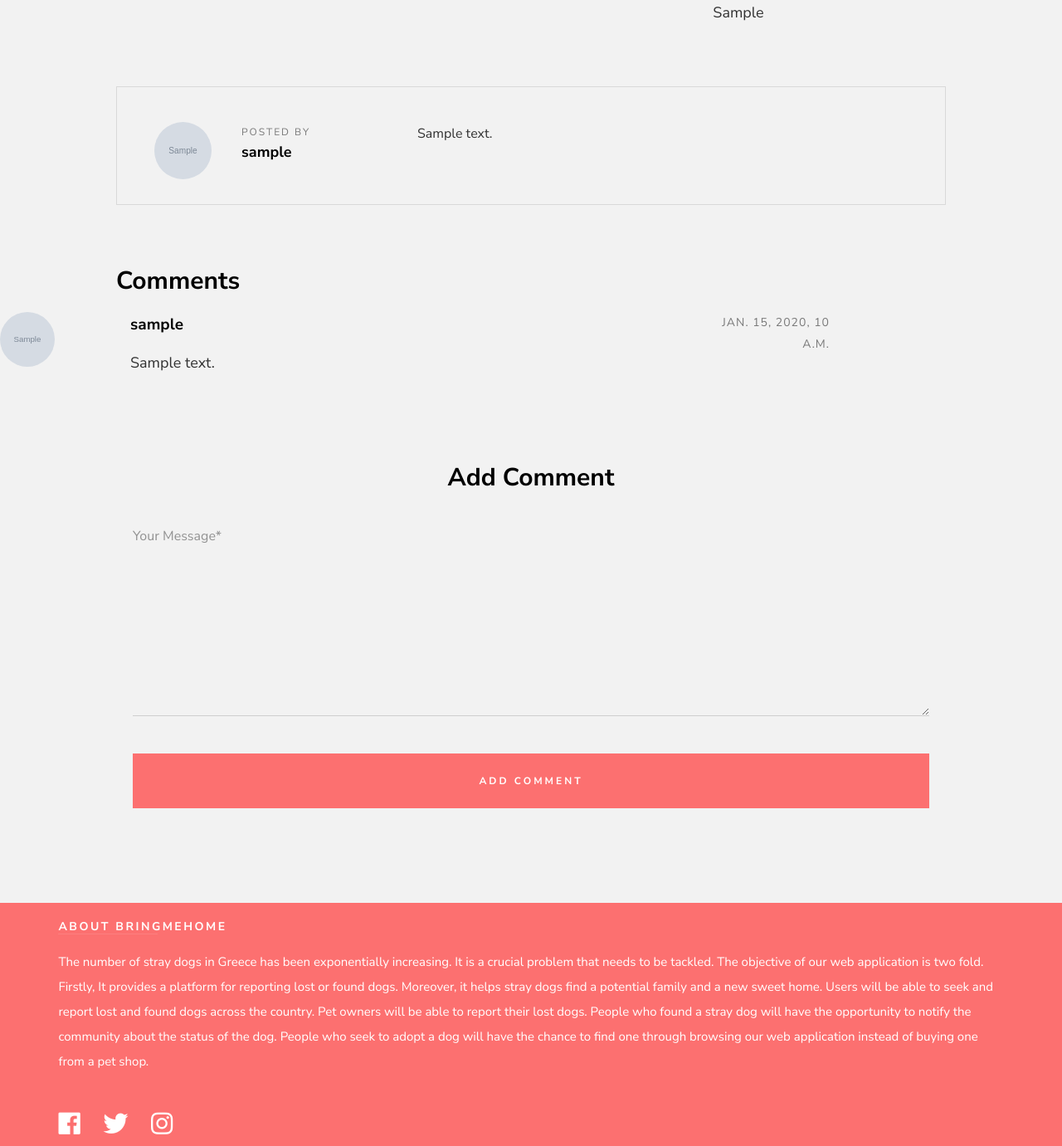
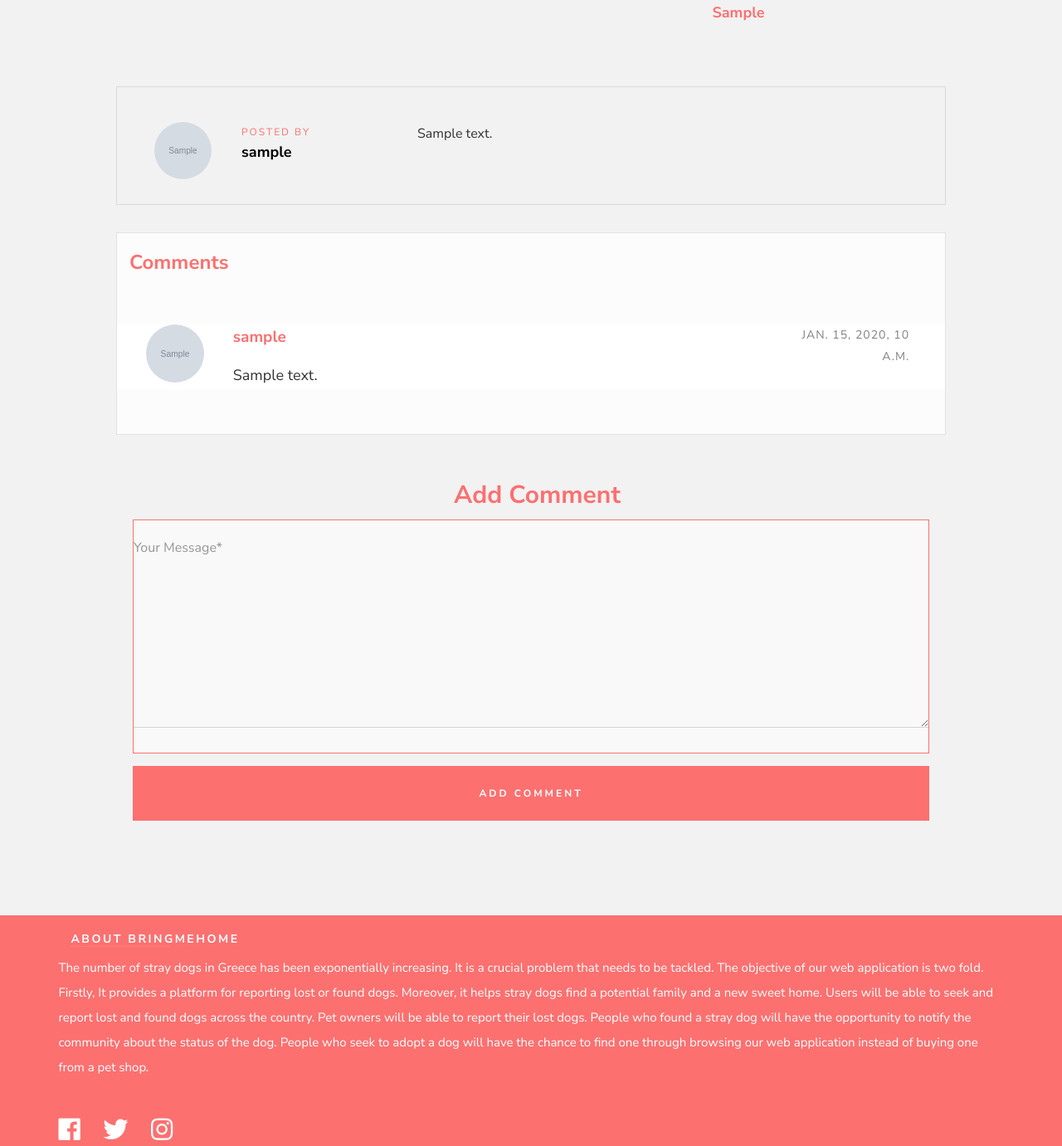
Before and after one commit to SotosMich/BringMeHome, a Django app: page /web_app/post/1/ in a window 1280 px wide. Shown: the part 671-2052 px from the top of the page at 83% size. Run offline with Django 3.2, Linux system fonts and the light colour scheme; a user stored in the database is signed in; tables that the repository leaves empty hold one stand-in row (values such as "Sample post"); grey boxes marked "Sample" are stand-in pictures; some libraries are stand-ins or nearby versions.

Commit message:
Format, post, map minor fixes

```diff
--- a/static/css/main.css
+++ b/static/css/main.css
@@ -117,8 +117,9 @@ h1, h2, h3, h4, h5, h6, .h1, .h2, .h3, .h4, .h5, .h6 {
 }
 
 h1, .h1, h2, .h2, h3, .h3, h4, .h4 {
-  margin-top: 6rem;
-  margin-bottom: 1.8rem;
+  margin-top: 2rem;
+  margin-left: 1.5rem;
+  margin-bottom: 1rem;
 }
 
 @media only screen and (max-width:600px) {
@@ -3973,7 +3974,6 @@ footer [class*="s-footer__"] > .row [class*="col-"]:last-child {
   position: relative;
   list-style: none;
   margin: 0;
-  padding: 1.8rem 0 0 0;
   padding-left: 14%;
 }
 
@@ -3984,10 +3984,11 @@ footer [class*="s-footer__"] > .row [class*="col-"]:last-child {
 }
 
 .comment__avatar img {
-  height: 6.6rem;
-  width: 6.6rem;
+  height: 7rem;
+  width: 7rem;
   border-radius: 100%;
   vertical-align: bottom;
+  margin-left: 50%;
 }
 
 .comment__info {
@@ -4012,6 +4013,7 @@ footer [class*="s-footer__"] > .row [class*="col-"]:last-child {
   position: absolute;
   top: 0;
   right: 0;
+  margin-right: 5%;
 }
 
 .comment__meta .comment__time {
--- a/templates/web_app/add_post.html
+++ b/templates/web_app/add_post.html
@@ -29,7 +29,7 @@
                                                                                       onChange="change_address(this.value);">
                                 </div>
                             {% else %}
-                                <div class="fieldWrapper">
+                                <div class="fieldWrapper" >
                                     {{ field.label_tag }} {{ field }}
                                     {% if field.help_text %}
                                         <p class="help">{{ field.help_text|safe }}</p>
--- a/templates/web_app/post.html
+++ b/templates/web_app/post.html
@@ -5,68 +5,6 @@
     Post
 {% endblock %}
 {% block body_block %}
-    {#<div class="hero-unit">#}
-    {#    <h4>Post {{ post.postId }}</h4>#}
-    {##}
-    {#    <div class="row">#}
-    {#        {% if post %}#}
-    {#        <div class="span12">#}
-    {#            <center>#}
-    {#                <h1>Title</h1>#}
-    {#                <img src="{{ post.image.url }}" alt="img">#}
-    {#                <div class="row">#}
-    {#            </center>#}
-    {#            <br><br>#}
-    {#        </div>#}
-    {#        <div class="span5">#}
-    {#            <div class="side">#}
-    {#                <div><b>Description:</b><br/>#}
-    {#                    {{ post.text }}#}
-    {#                </div>#}
-    {#            </div>#}
-    {#        </div>#}
-    {#        <div class="span5">#}
-    {#    {% if comments %}#}
-    {#        <h3>Comments:</h3>#}
-    {#        <ul>#}
-    {#            {% for comment in comments %}#}
-    {#                <li>#}
-    {#                    <div class="side">#}
-    {#                        <div>Posted in: {{ comment.date }}</div>#}
-    {#                    </div>#}
-    {#                    <div class="side">#}
-    {#                        <div><b>Text:</b><br/>#}
-    {#                            {{ comment.text }}#}
-    {#                        </div>#}
-    {#                    </div>#}
-    {#                    <br>#}
-    {#                </li>#}
-    {#            {% endfor %}#}
-    {#        </ul>#}
-    {#    {% else %}#}
-    {#        <strong>No comments currently in post.</strong>#}
-    {#    {% endif %}#}
-    {#    <h4>Comment now:</h4>#}
-    {#    <form method='POST' action='' enctype='multipart/form-data'>{% csrf_token %}#}
-    {#        {% for field in comment_form %}#}
-    {#            % if field.id_for_label != 'id_text' %#}
-    {#            <div class="fieldWrapper">#}
-    {#                {{ field.errors }}#}
-    {#                {{ field.label_tag }} {{ field }}#}
-    {#                {% if field.help_text %}#}
-    {#                    <p class="help">{{ field.help_text|safe }}</p>#}
-    {#                {% endif %}#}
-    {#            </div>#}
-    {#            % endif %#}
-    {#        {% endfor %}#}
-    {#        <input type='submit' class='btn btn-default' value='Submit Comment'/>#}
-    {#    </form>#}
-    {#        </div>#}
-    {#    </div>#}
-    {#        {% else %}#}
-    {#        The specified post does not exist!#}
-    {#        {% endif %}#}
-    {#</div>#}
     <style>
             .column {
               float: left;
@@ -78,7 +16,7 @@
 
         {% if post %}
         <div class='row'>
-                                <h1 class="entry__header-title display-1" align="center">
+                                <h1 class="entry__header-title display-1" align="center" style="color: #fc7070;">
                                     {{ post.title }}
                                 </h1>
                                 <ul class="entry__header-meta" align="center">
@@ -93,15 +31,15 @@
         <div class="row">
             <div class="column">
                         {% if post.image %}
-                            <img src="{{ post.image.url }}" sizes="(max-width: 1000px) 100vw, 1000px" alt="">
+                            <img src="{{ post.image.url }}" style="width: 100%; height: 400px;" alt="">
                         {% else %}
                             <img src="{% static 'img/thumbs/featured/adopt.jpg' %}"
-                                 sizes="(max-width: 1000px) 100vw, 1000px" alt="">
+                            style="width: 100%; height: 400px;" alt="">
                         {% endif %}
             </div> <!-- s-entry__main -->
             <div class="column" align="center">
                     <div id="googleMap" style="width:400px;height:400px;"></div>
-                    <div id='id_location'>{{ post.location }}</div>
+                    <strong><div id='id_location' style="color:#fc7070;">{{ post.location }}</div></strong>
                 </div>
         </div>
             <div class="row">
@@ -112,8 +50,8 @@
 
                             <div class="entry__author-about">
                                 <h5 class="entry__author-name">
-                                    <span>Posted by</span>
-                                    <a href="#0">{{ post.userId.get_username }}</a>
+                                    <span style="color: #fc7070;">Posted by</span>
+                                    <a href="#0" >{{ post.userId.get_username }}</a>
                                 </h5>
 
                                 <div class="entry__author-desc">
@@ -124,16 +62,15 @@
                             </div>
                         </div>
                 </div>
-        <div class="row">
-                <div id="comments" class="row">
-                    <div class="col-full">
-                        <h3 class="h2">Comments</h3>
+                <br>
+        <div class="row" style="border: 1px solid rgba(0, 0, 0, 0.1); background-color: #ffffffc4;">
+                        <h3 style="color: #fc7070;">Comments</h3>
                         {% if comments %}
                             <!-- START commentlist -->
-                            <ol>
+                            <ol class="commentlist" style="background-color: #ffffffc4;">
                                 {% for comment in comments %}
 
-                                    <li>
+                                    <li class="depth-1 comment" style="background-color: #ffffffc4;">
 
                                         <div class="comment__avatar">
                                             {% if post.userId.userprofile.photo %}
@@ -147,7 +84,7 @@
                                         <div class="comment__content">
 
                                             <div class="comment__info">
-                                                <div class="comment__author">{{ comment.userId.get_username }}</div>
+                                                <div class="comment__author" style="color: #fc7070;">{{ comment.userId.get_username }}</div>
 
                                                 <div class="comment__meta">
                                                     <div class="comment__time">{{ comment.date }}</div>
@@ -157,7 +94,7 @@
                                                 </div>
                                             </div>
 
-                                            <div class="comment__text">
+                                            <div class="comment__text" >
                                                 <p>{{ comment.text }}</p>
                                             </div>
 
@@ -170,10 +107,12 @@
                             </ol>
                             <!-- END commentlist -->
                         {% else %}
-                            <strong>No comments currently in this post.</strong>
+                            <strong style="margin-left: 15px">No comments currently in this post.</strong>
                         {% endif %}
-                    </div> <!-- end col-full -->
-                </div> <!-- end comments -->
+
+        </div>
+        <br>
+        <div class=row>
                     <!-- START respond -->
                     <div id="respond" class="col-full">
 
@@ -182,14 +121,13 @@
                         {#                        <a href="{% url 'index' %}">Click here to reurn to the homepage.</a><br/>#}
                         {#                    {% else %}#}
 
-                        <h2 class="h2" align=center>Add Comment</h2>
+                        <h2 class="h2" align=center style="color: #fc7070;">Add Comment</h2>
 
                         <form method='POST' action='' enctype='multipart/form-data'>{% csrf_token %}
                             {% for field in comment_form %}
-                                {#                                {% if field.id_for_label != 'id_text' %}#}
                                 <fieldset>
 
-                                    <div class="message form-field">
+                                    <div class="message form-field" style="border: 1px solid #fc7070; background-color: #ffffff8e;">
 
                                         {{ field.errors }}
                                         {{ field }}
@@ -199,14 +137,15 @@
                                     </div>
 
                                 </fieldset>
-                                {#                                {% endif %}#}
                             {% endfor %}
+
                             <input name="submit" id="submit"
                                    class="btn btn--primary btn-wide btn--large full-width"
                                    value="Add Comment" type="submit">
                         </form>
 
                     </div>
+                </div>
                     <!-- END respond-->
         </div>
         {% else %}
@@ -225,6 +164,10 @@
                     // center: { lat: -34.397, lng: 150.644 }
                 });
 
+                var infowindow = new google.maps.InfoWindow({
+                    content: address
+                });
+
                 // var address = document.getElementById('address').value;
 
                 geocoder.geocode({ 'address': address }, function (results, status) {
@@ -232,11 +175,16 @@
                         map.setCenter(results[0].geometry.location);
                         var marker = new google.maps.Marker({
                             map: map,
-                            position: results[0].geometry.location
+                            position: results[0].geometry.location,
+                            title: results[0].address
                         });
                     } else {
                         alert('Geocode was not successful for the following reason: ' + status);
                     }
+                    // Attach it to the marker we've just added
+                    google.maps.event.addListener(marker, 'click', function() {
+                        infowindow.open(map,marker);
+                    })
                 })
             }
         </script>
```
Also changed, not shown: templates/web_app/register.html (+9 -0 lines), media/profile_images/IMG_20190115_162644.jpg (deleted), media/profile_images/IMG_20190202_162714.jpg (deleted), 1 other file.
